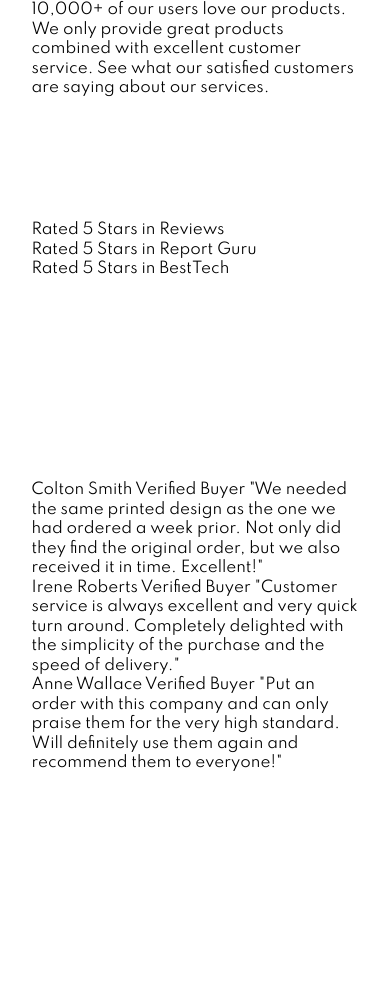
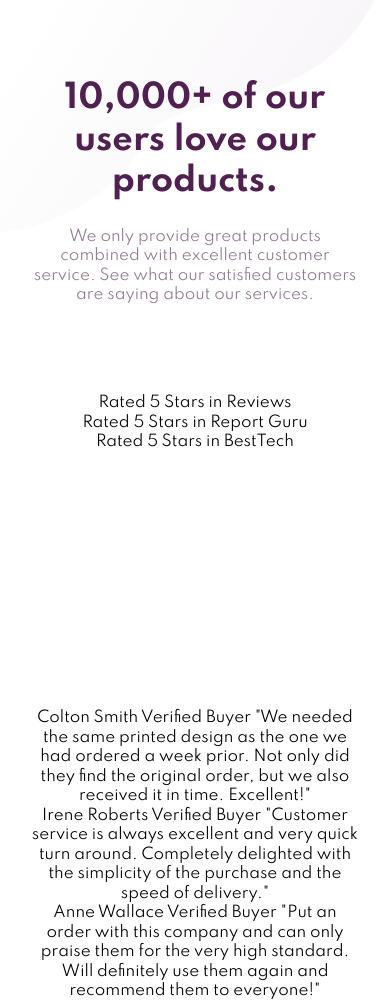
Before and after one commit to Drallas/Social-proof-section, a plain HTML site: page index.html in a window 390 px wide. Drawn offline with Linux system fonts and the light colour scheme.

Commit message:
Header-mobile

```diff
--- a/index.html
+++ b/index.html
@@ -22,22 +22,24 @@
       <main class="grid">
         <!-- Heading Section -->
         <header class="grid__header">
-          10,000+ of our users love our products. We only provide great products
-          combined with excellent customer service. See what our satisfied
-          customers are saying about our services.
+          <h1>10,000+ of our users love our products.</h1>
+          <p>We only provide great products combined
+            with excellent customer service. See what
+            our satisfied customers are saying about
+            our services.</p>
         </header>
 
         <!-- Rating Section -->
-        <aside class="grid__ratings">
+        <section class="grid__ratings">
           <div class="ratings">
             <div class="ratings__rating-1">Rated 5 Stars in Reviews</div>
             <div class="ratings__rating-2">Rated 5 Stars in Report Guru</div>
             <div class="ratings__rating-3">Rated 5 Stars in BestTech</div>
           </div>
-        </aside>
+        </section>
 
         <!-- Cards Section -->
-        <aside class="grid__cards">
+        <section class="grid__cards">
           <div class="cards">
             <div class="cards__card-1">
               Colton Smith Verified Buyer "We needed the same printed design as
@@ -61,7 +63,7 @@
               use them again and recommend them to everyone!"
             </div>
           </div>
-        </aside>
+        </section>
       </main>
     </div>
 
--- a/style.css
+++ b/style.css
@@ -27,6 +27,7 @@ body {
   padding: 0;
   font-size: 100%;
   line-height: 1.3;
+  background-color: white;
 }
 
 *,
@@ -39,7 +40,7 @@ body {
 /* Tags Section */
 body {
   font-family: var(--spartan);
-  font-size: 0.9375rem ;
+  font-size: 0.9375rem;
 
 }
 
@@ -47,38 +48,64 @@ body {
 
 .wrapper {
   display: grid;
-  height: 100vh;
   align-items: center;
   justify-items: center;
+  background-image: url(/images/bg-pattern-top-mobile.svg),
+    url(/images/bg-pattern-bottom-mobile.svg);
+  background-position: left 0rem top 0rem, right 0rem bottom 0rem;
+  background-repeat: no-repeat, no-repeat;
+  padding: 78px 24px;
 }
 
 .grid {
   display: grid;
   grid-template-columns: 20.4375rem;
-  grid-template-rows: 13.75rem 16.25rem 48rem;
+  grid-template-rows: 19.6875rem 19.6875rem 56.4375rem;
   gap: 0px 0px;
+  text-align: center;
+}
+
+.grid__header h1 {
+  font-size: 2rem;
+  font-weight: 700;
+
+  color: var(--very-dark-magenta);
+  margin: 0 0 1.5rem 0;
+}
+
+.grid__header p {
+  font-size: 0.9375rem;
+  font-weight: 400;
+  color: var(--dark-grayish-magenta);
+  text-align:center;
 }
 
 .cards__item {
   max-height: 248px;
 }
 
-
-
 /* Media Query for Desktop */
 @media (min-width: 69rem) {
+  .wrapper {
+    height: 100vh;
+    background-image: url(/images/bg-pattern-top-desktop.svg),
+      url(/images/bg-pattern-bottom-desktop.svg);
+    background-position: left 0rem top 0rem, right 0rem bottom 0rem;
+    background-repeat: no-repeat, no-repeat;
+  }
+
   .grid {
-    grid-template-columns: 535px 535px ;
-    grid-template-rows: 266px 266px ;
+    grid-template-columns: 535px 535px;
+    grid-template-rows: 266px 266px;
     grid-template-areas:
       "grid__header grid__ratings"
       "grid__cards grid__cards";
     gap: 20px 40px;
-    }
+  }
 
-    .ratings {
-      margin-top: 25px;
-    }
+  .ratings {
+    margin-top: 25px;
+  }
 
   .ratings__rating-1 {
     margin-left: 0;
@@ -96,8 +123,7 @@ body {
     display: flex;
     width: 1110px;
     justify-content: center;
-
-}
+  }
   .cards {
     max-width: 350px;
     max-height: 234px;
@@ -115,10 +141,7 @@ body {
   .cards__card-3 {
     margin-top: 100px;
   }
-
 }
-
-
 
 /* Footer */
 .attribution {
```
